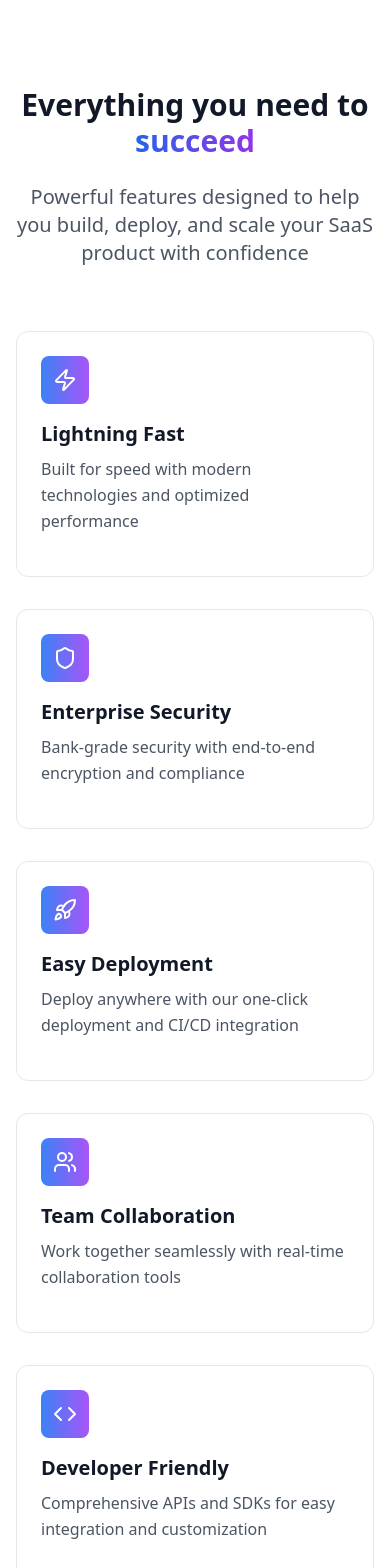
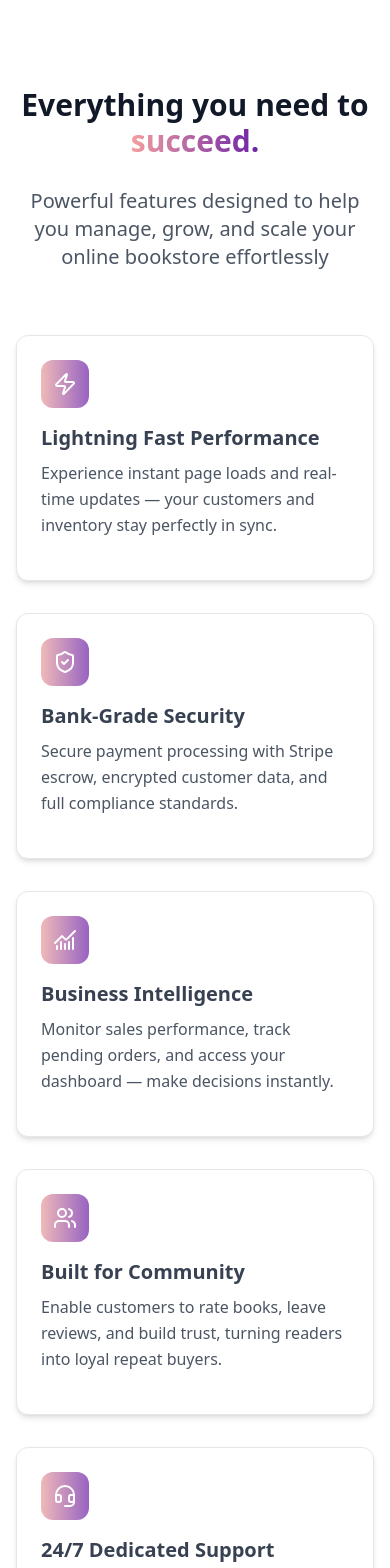
Before and after one commit to kaifeng-cmd/lunaria, a Vue app: page / in a window 390 px wide. Shown: the part 3060-4628 px from the top of the page. Built offline with nearby package versions, Linux system fonts and the light colour scheme.

Commit message:
feat: improve visual appearance of Features Section

```diff
--- a/src/components/sections/FeaturesSection.vue
+++ b/src/components/sections/FeaturesSection.vue
@@ -1,36 +1,43 @@
 <script setup lang="ts">
-import { Zap, Shield, Rocket, Users, Code, Globe } from 'lucide-vue-next';
+import { Zap, ShieldCheck, ChartNoAxesCombined, Users, Headset, Globe } from 'lucide-vue-next';
+import { Button } from '@/components/ui/button';
 
 const features = [
   {
     icon: Zap,
-    title: 'Lightning Fast',
-    description: 'Built for speed with modern technologies and optimized performance',
+    title: 'Lightning Fast Performance',
+    description:
+      'Experience instant page loads and real-time updates — your customers and inventory stay perfectly in sync.',
   },
   {
-    icon: Shield,
-    title: 'Enterprise Security',
-    description: 'Bank-grade security with end-to-end encryption and compliance',
+    icon: ShieldCheck,
+    title: 'Bank-Grade Security',
+    description:
+      'Secure payment processing with Stripe escrow, encrypted customer data, and full compliance standards.',
   },
   {
-    icon: Rocket,
-    title: 'Easy Deployment',
-    description: 'Deploy anywhere with our one-click deployment and CI/CD integration',
+    icon: ChartNoAxesCombined,
+    title: 'Business Intelligence',
+    description:
+      'Monitor sales performance, track pending orders, and access your dashboard — make decisions instantly.',
   },
   {
     icon: Users,
-    title: 'Team Collaboration',
-    description: 'Work together seamlessly with real-time collaboration tools',
+    title: 'Built for Community',
+    description:
+      'Enable customers to rate books, leave reviews, and build trust, turning readers into loyal repeat buyers.',
   },
   {
-    icon: Code,
-    title: 'Developer Friendly',
-    description: 'Comprehensive APIs and SDKs for easy integration and customization',
+    icon: Headset,
+    title: '24/7 Dedicated Support',
+    description:
+      'Get expert help anytime — from setup to scaling, our support team is always ready to help your bookstore succeed.',
   },
   {
     icon: Globe,
-    title: 'Global Scale',
-    description: 'Scale globally with our distributed infrastructure and CDN',
+    title: 'Scale Without Limits',
+    description:
+      'From indie bookstores to multi-seller marketplaces, our infrastructure grows with your ambitions.',
   },
 ];
 </script>
@@ -40,15 +47,15 @@ const features = [
     <div class="max-w-7xl mx-auto">
       <!-- Section Header -->
       <div class="text-center mb-16">
-        <h2 class="text-3xl md:text-4xl lg:text-5xl font-bold text-gray-900 mb-6">
+        <h2 class="text-3xl md:text-4xl lg:text-5xl font-bold text-gray-900 mb-7">
           Everything you need to
-          <span class="bg-gradient-to-r from-blue-600 to-purple-600 bg-clip-text text-transparent">
-            succeed
+          <span class="bg-gradient-to-r from-[#F39F9F] to-purple-800 bg-clip-text text-transparent">
+            succeed.
           </span>
         </h2>
         <p class="text-xl text-gray-600 max-w-3xl mx-auto">
-          Powerful features designed to help you build, deploy, and scale your SaaS product with
-          confidence
+          Powerful features designed to help you manage, grow, and scale your online bookstore
+          effortlessly
         </p>
       </div>
 
@@ -57,19 +64,19 @@ const features = [
         <div
           v-for="(feature, index) in features"
           :key="feature.title"
-          class="group p-6 bg-white rounded-xl border border-gray-200 hover:border-blue-300 hover:shadow-xl transition-all duration-300 hover:-translate-y-2"
+          class="group p-6 bg-white rounded-xl border shadow-md border-gray-200 hover:border-purple-700/30 hover:border-4 hover:shadow-xl transition-all duration-300 hover:-translate-y-2"
           :class="`animate-delay-${index * 100}`"
         >
           <!-- Icon -->
           <div
-            class="flex items-center justify-center w-12 h-12 bg-gradient-to-r from-blue-500 to-purple-500 rounded-lg mb-4 group-hover:scale-110 transition-transform duration-300"
+            class="flex items-center justify-center w-12 h-12 bg-gradient-to-r from-[#eca8a8]/80 to-purple-800/70 rounded-xl mb-4 group-hover:scale-110 transition-transform duration-300"
           >
             <component :is="feature.icon" class="w-6 h-6 text-white" />
           </div>
 
           <!-- Content -->
           <h3
-            class="text-xl font-semibold text-gray-900 mb-2 group-hover:text-blue-600 transition-colors duration-200"
+            class="text-xl font-bold bg-gradient-to-r text-gray-700 mb-2 group-hover:text-purple-800 transition-colors duration-200"
           >
             {{ feature.title }}
           </h3>
@@ -79,19 +86,22 @@ const features = [
 
           <!-- Hover Effect Line -->
           <div
-            class="w-0 h-0.5 bg-gradient-to-r from-blue-500 to-purple-500 mt-4 group-hover:w-full transition-all duration-300"
+            class="w-0 h-0.5 bg-gradient-to-r from-[#F39F9F] to-purple-800 mt-4 group-hover:w-full transition-all duration-300"
           ></div>
         </div>
       </div>
 
-      <!-- Bottom CTA -->
+      <!-- Direct to explore all -->
       <div class="text-center mt-16">
         <p class="text-gray-600 mb-4">Ready to experience the difference?</p>
-        <button
-          class="text-blue-600 hover:text-blue-700 font-semibold hover:underline transition-all duration-200"
+        <Button
+          as="a"
+          href="/features"
+          variant="link"
+          class="text-[#B95E82] hover:text-[#a43763] font-semibold hover:underline transition-all duration-200"
         >
           Explore all features →
-        </button>
+        </Button>
       </div>
     </div>
   </section>
```
